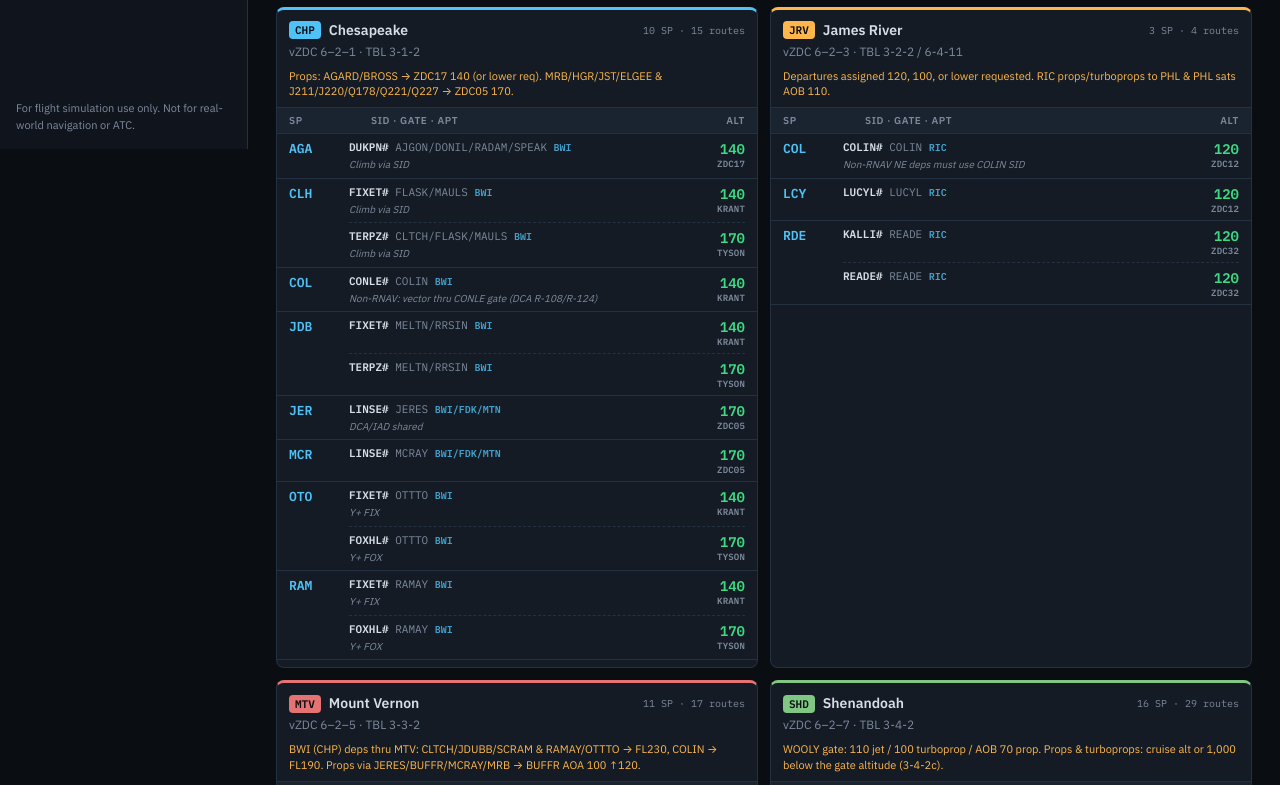
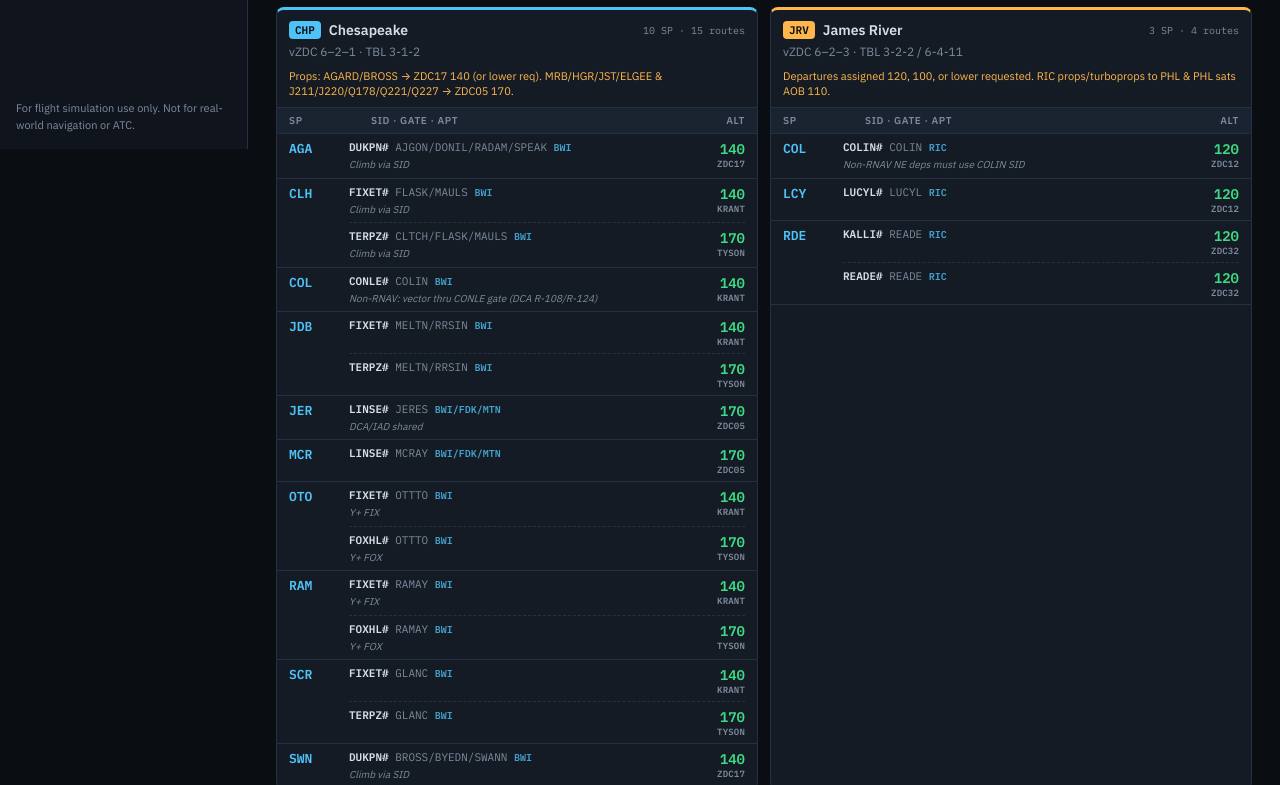
Before and after one commit to colef12/PCT-Playbook, a plain HTML site: page index.html in a window 1280 px wide. Shown: the part 651-1436 px from the top of the page. Drawn offline with Linux system fonts and the light colour scheme; no server answers.

Commit message:
PCT Departures: remove column scroll, show full lists
Co-Authored-By: Claude Opus 5.5 <noreply@anthropic.com>
Claude-Session: https://claude.ai/code/session_01FzSQQGaQcWmJ9itZGdbSS9

```diff
--- a/assets/css/playbook.css
+++ b/assets/css/playbook.css
@@ -188,7 +188,7 @@ mark { background: rgba(255,183,77,.3); color: inherit; border-radius: 2px; }
 .dep-name { font-weight: 600; }
 .dep-meta { margin-left: auto; font-size: 10px; color: var(--muted); }
 .dep-sub { padding: 0 12px 8px; }
-.dep-list { max-height: 560px; overflow-y: auto; border-top: 1px solid var(--line); }
+.dep-list { border-top: 1px solid var(--line); }
 .dep-row { display: grid; grid-template-columns: 74px 1fr 46px; gap: 8px; align-items: start;
   padding: 6px 12px; border-bottom: 1px solid var(--line); }
 .dep-row:hover { background: rgba(79,195,247,.05); }
```
